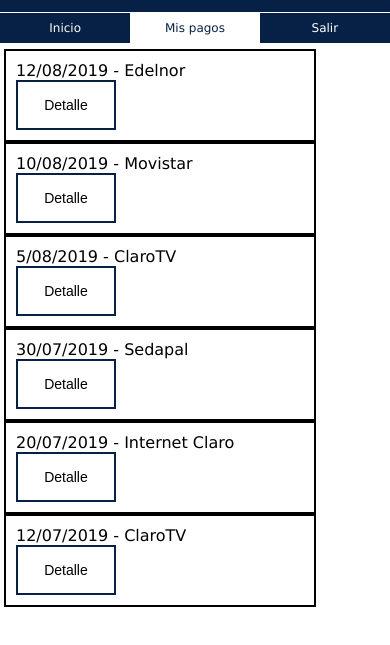
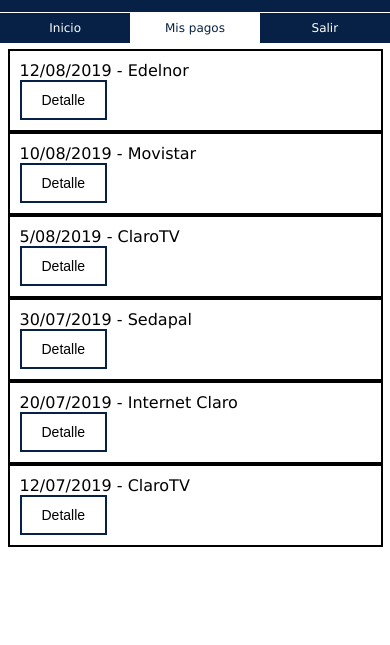
Before and after one commit to JuanSW18/WebRetoBBVA, a plain HTML site: page mis_pagos.html in a window 390 px wide. Shown: the part 95-740 px from the top of the page. Drawn offline with nearby package versions, Linux system fonts and the light colour scheme.

Commit message:
responsive div-content-vertical

```diff
--- a/css/home.css
+++ b/css/home.css
@@ -83,9 +83,6 @@ li a:hover:not(.activate){
 
 @media (max-width: 520px){
     .logo{
-        width: 100px;
-        height: 32px;
-        display: block;
         display: block;
         margin-left: auto;
         margin-right: auto;
@@ -100,25 +97,16 @@ li a:hover:not(.activate){
     }
 
     .content-titulo{
-        text-align: center;
-        margin: 0;
-        background-color: #072146;
-        color: #ffffff;
         padding: 15px 0;
-        border-bottom: 1px solid #ffffff;
     }
 
     #navbar{
-        background-color: #072146;
         width: 100%;
         display: block;
         /*vertical-align: top;*/
     }
 
     ul{
-        list-style-type: none;
-        margin: 0;
-        padding: 0;
         height: 100%;
         display: flex;
         justify-content: center;
@@ -129,19 +117,12 @@ li a:hover:not(.activate){
     }
 
     li a {
-        display: block;
-        color: #ffffff;
-        padding: 8px 16px;
-        text-decoration: none;
         font-size: 12px;
-        border-bottom: 1px solid #ffffff;
     }
 
     #div-content{
         width: 100%;
-        padding: 0;
         display: block;
-        justify-content: center;
     }
 
     .card{
@@ -149,10 +130,8 @@ li a:hover:not(.activate){
         display: flex;
         flex-direction: column;
         margin: 15px 5px;
-        text-align: center;
         justify-content: center;
         align-items: center;
-        border: 2px solid #000000;
     }
 
     .card > *{
--- a/css/pagos.css
+++ b/css/pagos.css
@@ -37,6 +37,25 @@
     display: none;
 }
 
+@media (max-width: 520px){
+    #div-content-vertical{
+        width: 100%;
+        margin: 5px 0px;
+    }
+
+    .row{
+        width: 90%;
+        padding: 10px;
+        margin: auto;
+        border: 2px solid #000000;
+    }
+
+    .row > p{
+        display: inline-block;
+        width: 80%;
+    }
+}
+
 /*.activate{
     background-color: #072146;
     color: white;
--- a/css/style.css
+++ b/css/style.css
@@ -44,7 +44,7 @@ h1{
     width: 190px;
 }
 
-.btn-in, .btn-pagar{
+.btn-in, .btn-pagar, .btn-detalle{
     background-color: white;
     color: black;
     border: 2px solid #072146;
@@ -55,7 +55,7 @@ h1{
     font-size: 14px;
 }
 
-.btn-in:hover, .btn-pagar:hover{
+.btn-in:hover, .btn-pagar:hover, .btn-detalle:hover{
     background-color: #072146;
     color: white;
 }
@@ -67,13 +67,11 @@ h1{
 
 @media (max-width: 520px){
     .btn-pagar{
-        background-color: white;
-        color: black;
-        border: 2px solid #072146;
-        padding: 15px 15px;
-        text-align: center;
-        text-decoration: none;
         font-size: 14px;
         width: 100px;
     }
+
+    .btn-detalle{
+        padding: 10px 20px;
+    }
 }
--- a/mis_pagos.html
+++ b/mis_pagos.html
@@ -26,7 +26,7 @@
     <div id="div-content-vertical">
         <div class="row-parent">
             <div class="row">
-                <p>12/08/2019 - Edelnor</p><button class="btn-pagar" onclick="showDetail(this)">Detalle</button>
+                <p>12/08/2019 - Edelnor</p><button class="btn-detalle" onclick="showDetail(this)">Detalle</button>
             </div>
             <div class="row row-detail content-detail">
                 <p><b>Dirección: </b>Av. Siempre Viva 123</p>
@@ -35,7 +35,7 @@
         </div>
         <div class="row-parent">
             <div class="row">
-                <p>10/08/2019 - Movistar</p><button class="btn-pagar" onclick="showDetail(this)">Detalle</button>
+                <p>10/08/2019 - Movistar</p><button class="btn-detalle" onclick="showDetail(this)">Detalle</button>
             </div>
             <div class="row row-detail content-detail">
                 <p><b>Teléfono: </b>951487632</p>
@@ -44,7 +44,7 @@
         </div>
         <div class="row-parent">
             <div class="row">
-                <p>5/08/2019 - ClaroTV</p><button class="btn-pagar" onclick="showDetail(this)">Detalle</button>
+                <p>5/08/2019 - ClaroTV</p><button class="btn-detalle" onclick="showDetail(this)">Detalle</button>
             </div>
             <div class="row row-detail content-detail">
                 <p><b>Teléfono: </b>016987451</p>
@@ -53,7 +53,7 @@
         </div>
         <div class="row-parent">
             <div class="row">
-                <p>30/07/2019 - Sedapal</p><button class="btn-pagar" onclick="showDetail(this)">Detalle</button>
+                <p>30/07/2019 - Sedapal</p><button class="btn-detalle" onclick="showDetail(this)">Detalle</button>
             </div>
             <div class="row row-detail content-detail">
                 <p><b>Dirección: </b>Av. Salavarry 2052</p>
@@ -62,7 +62,7 @@
         </div>
         <div class="row-parent">
             <div class="row">
-                <p>20/07/2019 - Internet Claro</p><button class="btn-pagar" onclick="showDetail(this)">Detalle</button>
+                <p>20/07/2019 - Internet Claro</p><button class="btn-detalle" onclick="showDetail(this)">Detalle</button>
             </div>
             <div class="row row-detail content-detail">
                 <p><b>Teléfono: </b>016987451</p>
@@ -71,7 +71,7 @@
         </div>
         <div class="row-parent">
             <div class="row">
-                <p>12/07/2019 - ClaroTV</p><button class="btn-pagar" onclick="showDetail(this)">Detalle</button>
+                <p>12/07/2019 - ClaroTV</p><button class="btn-detalle" onclick="showDetail(this)">Detalle</button>
             </div>
             <div class="row row-detail content-detail">
                 <p><b>Teléfono: </b>016987451</p>
```
